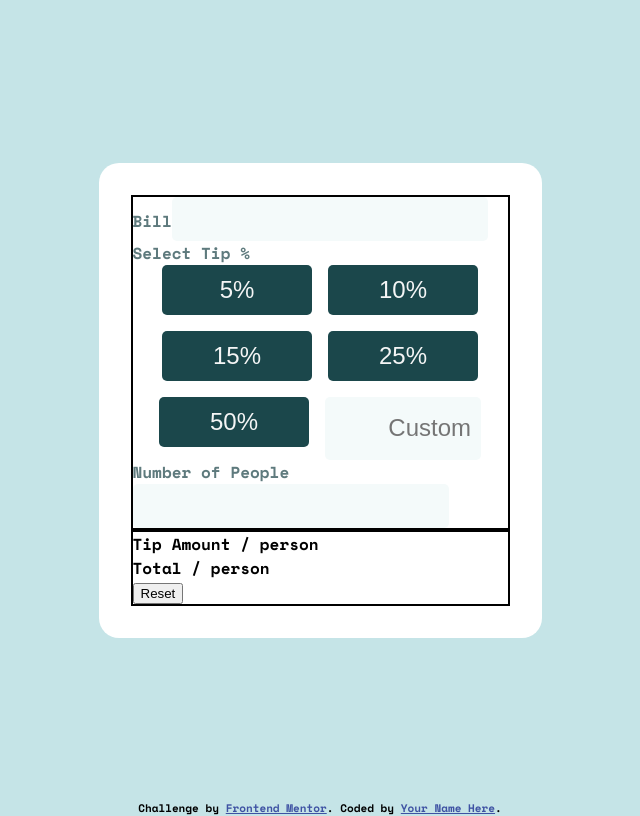
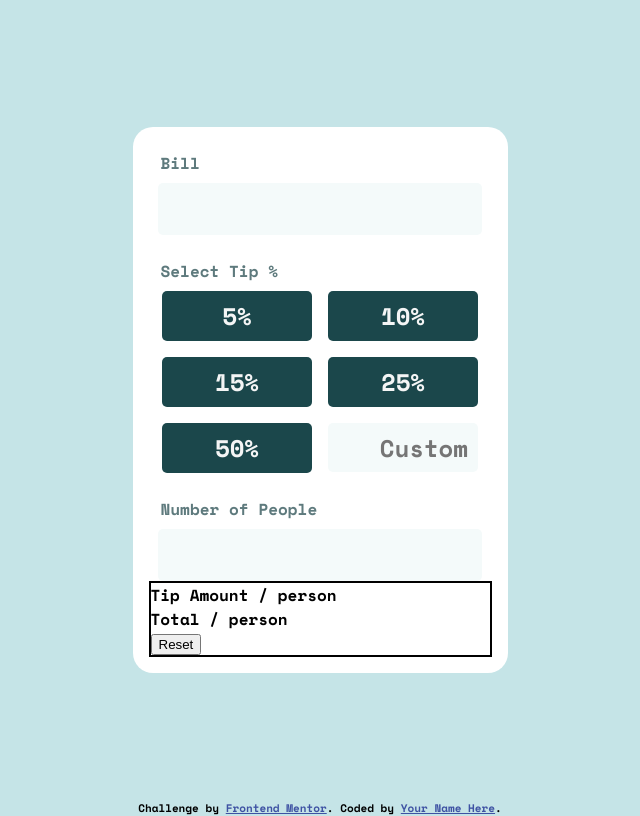
Before and after one commit to jkremers79/tip-calculator-app, a React (Vite) app: page / in a window 1280 px wide. Shown: the whole page, without its empty margins (320-960 px from the left). Built offline with nearby package versions, Linux system fonts and the light colour scheme.

Commit message:
worked on the styling

```diff
--- a/src/App.css
+++ b/src/App.css
@@ -7,10 +7,11 @@
 }
 
 .content-wrapper {
+  width: 343px;
   display: flex;
   flex-direction: column;
   background-color: hsl(0, 0%, 100%);
-  padding: 2rem;
+  padding: 1rem;
   border-radius: 20px;
 }
 
--- a/src/components/Input.jsx
+++ b/src/components/Input.jsx
@@ -6,9 +6,10 @@ export const Input = () => {
   return (
     <>
       <div className="input_wrapper">
-        <div className="bill"></div>
-        <span className="header_tag">Bill</span>
-        <UserInput />
+        <div className="bill">
+          <span className="header_tag">Bill</span>
+          <UserInput />
+        </div>
         <div className="select_tip">
           <span className="header_tag">Select Tip %</span>
           <div className="buttons_wrapper">
--- a/src/components/css/input.css
+++ b/src/components/css/input.css
@@ -1,21 +1,36 @@
-.input_wrapper {
-  border: 2px solid black;
+/* .input_wrapper {
   width: 375px;
+} */
+
+.bill {
+  display: flex;
+  flex-direction: column;
+  align-items: center;
+  margin-bottom: 1rem;
 }
 
-input {
-  font-size: 1.5rem;
-  border: none;
-  text-align: right;
-  border-radius: 5px;
-  background-color: hsl(189, 41%, 97%);
-  color: hsl(183, 100%, 15%);
-  width: 80%;
-  padding: 0.5rem;
+.select_tip {
+  display: flex;
+  flex-direction: column;
+  align-items: center;
+  margin-bottom: 1rem;
+}
+
+.people {
+  display: flex;
+  flex-direction: column;
+  align-items: center;
+}
+
+.buttons_wrapper {
+  display: flex;
+  gap: 1rem;
+  justify-content: center;
+  flex-wrap: wrap;
 }
 
 .custom_tip {
-  font-size: 1.5rem;
+  font: normal 700 1.5rem "Space Mono", monospace;
   text-align: right;
   padding-right: 10px;
   background-color: hsl(189, 41%, 97%);
@@ -26,13 +41,13 @@ input {
   height: 47px;
 }
 
-span.header_tag {
+.custom_tip:focus {
+  outline-color: hsl(172, 67%, 45%);
+}
+
+.header_tag {
+  padding-left: 0.75rem;
+  margin: 0.5rem 0 0.5rem 0;
+  align-self: flex-start;
   color: hsl(186, 14%, 43%);
 }
-
-.buttons_wrapper {
-  display: flex;
-  gap: 1rem;
-  justify-content: center;
-  flex-wrap: wrap;
-}
--- a/src/components/ui/tipButton.css
+++ b/src/components/ui/tipButton.css
@@ -1,5 +1,5 @@
 .tip_button {
-  font-size: 1.5rem;
+  font: normal 700 1.5rem "Space Mono", monospace;
   background-color: hsl(185, 47%, 20%);
   border: none;
   border-radius: 5px;
@@ -7,3 +7,8 @@
   width: 150px;
   height: 50px;
 }
+
+.tip_button:hover {
+  color: hsl(183, 100%, 15%);
+  background-color: hsl(172, 62%, 76%);
+}
--- a/src/components/ui/userInput.css
+++ b/src/components/ui/userInput.css
@@ -1,14 +1,14 @@
 .user_input {
-  font-size: 1.5rem;
+  font: normal 700 1.5rem "Space Mono", monospace;
   border: none;
   text-align: right;
   border-radius: 5px;
   background-color: hsl(189, 41%, 97%);
   color: hsl(183, 100%, 15%);
-  width: 80%;
+  width: 90%;
   padding: 0.5rem;
 }
 
 .user_input:focus {
-  outline: none;
+  outline-color: hsl(172, 67%, 45%);
 }
```
